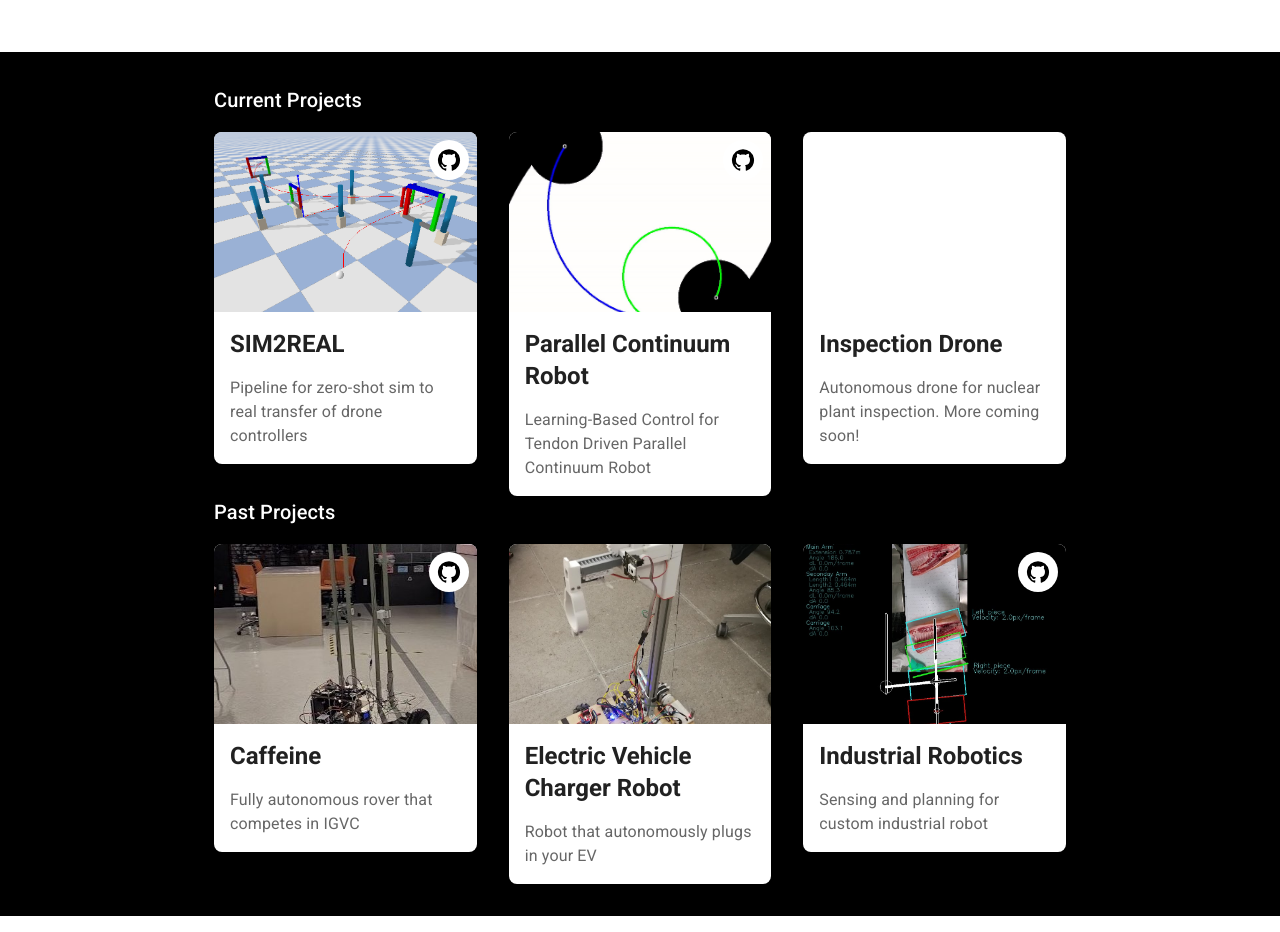
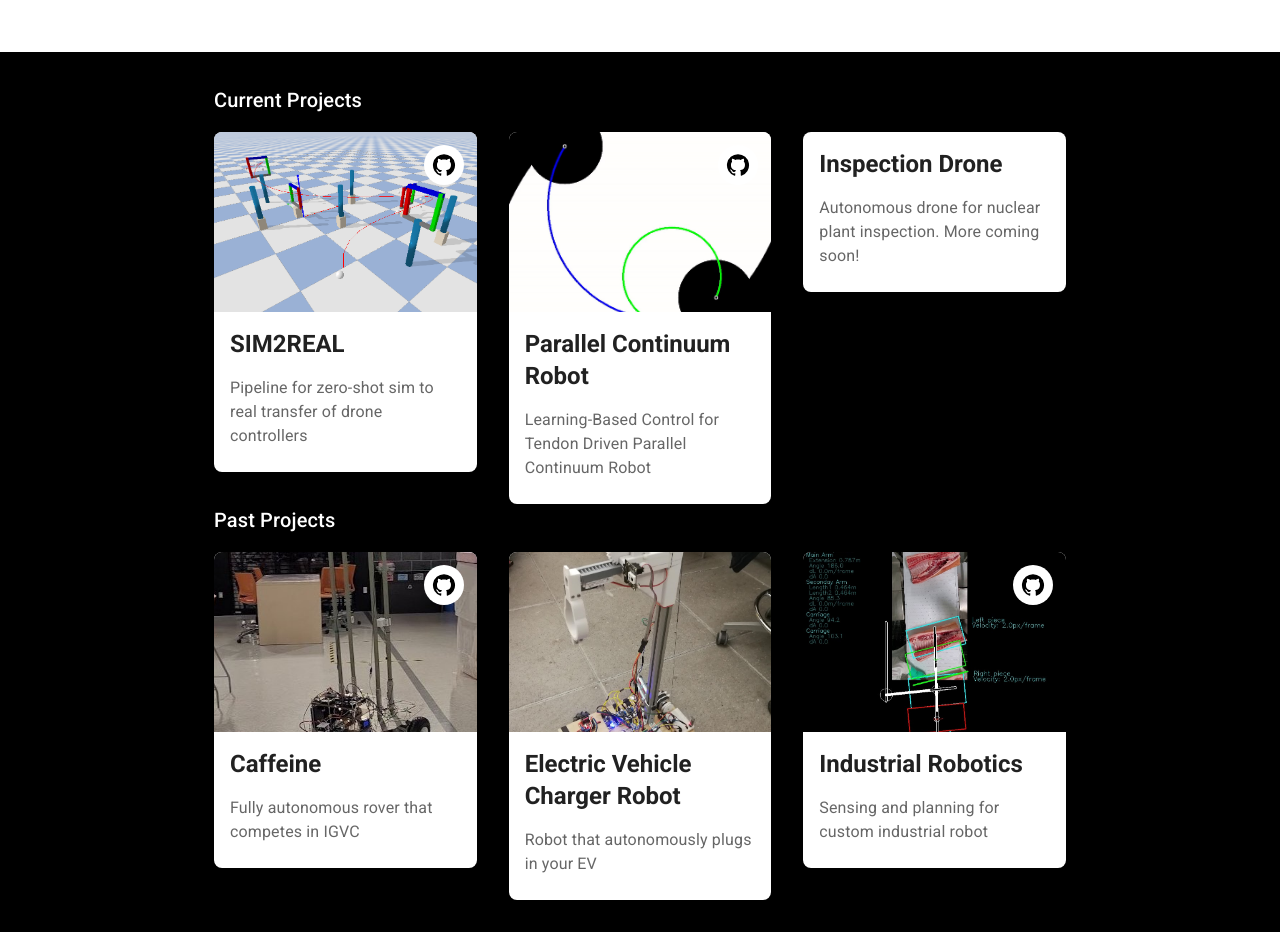
Before and after one commit to spencerteetaert/spencerteetaert.github.io, a React (Vite) app: page / in a window 1280 px wide. Shown: the part 760-1692 px from the top of the page. Built offline with nearby package versions, Linux system fonts and the light colour scheme.

Commit message:
Improved project card ui

```diff
--- a/src/components/ProjectCard.tsx
+++ b/src/components/ProjectCard.tsx
@@ -2,7 +2,7 @@ import {
     Typography, IconButton, Card, CardActionArea, CardContent, CardMedia, Dialog, Box
 } from '@mui/material'
 import { Project } from '@/types';
-import { GitHub } from '@mui/icons-material';
+import { GitHub, ArrowBack } from '@mui/icons-material';
 import { useState } from 'react';
 
 
@@ -14,7 +14,7 @@ export const ProjectCard = ({ project }: ProjectCardProps) => {
     const [open, setOpen] = useState(false);
 
     const media = (
-        <CardMedia image={project.bannerImg} sx={{ height: '180px', position: 'relative' }}>
+        <CardMedia image={project.bannerImg} sx={project.bannerImg ? { height: '180px', position: 'relative' } : {}}>
             {
                 project.repoUrl ?
                 <IconButton
@@ -23,7 +23,7 @@ export const ProjectCard = ({ project }: ProjectCardProps) => {
                     sx={{
                         bgcolor: 'white !important',
                         position: 'absolute',
-                        m: 1, top: 0, right: 0,
+                        m: 1, top: 5, right: 5,
                     }}>
                     <GitHub color='primary' />
                 </IconButton> : null
@@ -33,9 +33,19 @@ export const ProjectCard = ({ project }: ProjectCardProps) => {
 
     return (
         <>
-            <Dialog fullWidth maxWidth='xs' open={open} onClose={() => setOpen(false)}>
+            <Dialog fullWidth maxWidth='md' open={open} onClose={() => setOpen(false)}>
                 {media}
+
                 <CardContent>
+                    <IconButton
+                        onClick={() => setOpen(false)}
+                        sx={{
+                            bgcolor: 'white !important',
+                            position: 'absolute',
+                            m: 1, top: 5, left: 5,
+                        }}>
+                        <ArrowBack/>
+                    </IconButton>
                     <Box mb={2}>
                         <Typography variant='h5' sx={{ fontWeight: 600 }}>
                             {project.title}
@@ -59,9 +69,9 @@ export const ProjectCard = ({ project }: ProjectCardProps) => {
                     </CardContent>
                 ))}
             </Dialog>
+            <CardActionArea onClick={() => setOpen(true)}>
                 <Card>
                     {media}
-                <CardActionArea onClick={() => setOpen(true)}>
                         <CardContent>
                             <Typography variant='h5' sx={{ fontWeight: 600 }} mb={2}>{project.title}</Typography>
                             <Typography
@@ -77,8 +87,8 @@ export const ProjectCard = ({ project }: ProjectCardProps) => {
                                 {project.description}
                             </Typography>
                         </CardContent>
+                </Card>
             </CardActionArea>
-            </Card>
         </>
     )
 }
```
Lines whose indentation alone changed are shown as unchanged.
